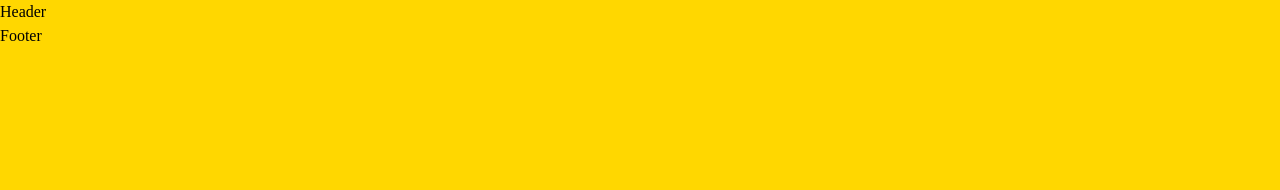
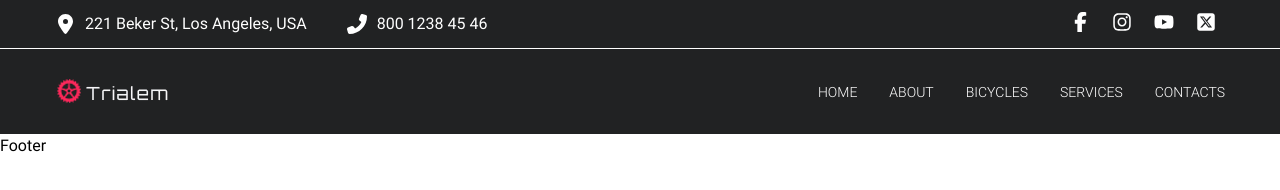
Before and after one commit to EvgMarty/Trialem, a website built with Vite: page src/html/layouts/_html.html in a window 1280 px wide. Built offline with nearby package versions, Linux system fonts and the light colour scheme.

Commit message:
created layout and header page

```diff
--- /dev/null
+++ b/src/html/_common.scss
@@ -0,0 +1,53 @@
+.icon {
+  display: flex;
+  gap: 10px;
+  align-items: center;
+
+  &::before {
+    content: '';
+    width: 20px;
+    height: 20px;
+    mask-size: contain;
+    mask-repeat: no-repeat;
+    mask-position: center;
+
+    background-color: currentColor;
+    transition: background-color 0.2s ease-in-out;
+  }
+}
+
+.icon-location {
+  &::before {
+    mask-image: var(--icon-location);
+  }
+}
+
+.icon-phone {
+  &::before {
+    mask-image: var(--icon-phone);
+  }
+}
+
+.icon-fb {
+  &::before {
+    mask-image: var(--icon-fb);
+  }
+}
+
+.icon-insta {
+  &::before {
+    mask-image: var(--icon-insta);
+  }
+}
+
+.icon-youtube {
+  &::before {
+    mask-image: var(--icon-youtube);
+  }
+}
+
+.icon-x {
+  &::before {
+    mask-image: var(--icon-x);
+  }
+}
--- a/src/html/_index.scss
+++ b/src/html/_index.scss
@@ -1 +1,3 @@
 @use 'layouts';
+@use 'components';
+@use 'common';
--- /dev/null
+++ b/src/html/components/_index.scss
@@ -0,0 +1,2 @@
+@use 'logo';
+@use 'social';
--- /dev/null
+++ b/src/html/components/logo/_index.html
@@ -0,0 +1,3 @@
+<a class="logo" href="/"
+  ><img src="/src/assets/images/logo.webp" width="114" height="25" alt="logo"
+/></a>
--- /dev/null
+++ b/src/html/components/social/_index.html
@@ -0,0 +1,34 @@
+<ul class="social">
+  <li>
+    <a
+      href="https://www.facebook.com/"
+      target="_blank"
+      class="social__link icon icon-fb"
+    >
+      <span class="sr-only"> Go to our facebook page</span></a
+    >
+  </li>
+  <li>
+    <a
+      href="https://www.instagram.com/"
+      target="_blank"
+      class="social__link icon icon-insta"
+    >
+      <span class="sr-only"> Go to our instagram page</span></a
+    >
+  </li>
+  <li>
+    <a
+      href="https://www.youtube.com/"
+      target="_blank"
+      class="social__link icon icon-youtube"
+    >
+      <span class="sr-only"> Go to our youtube page</span></a
+    >
+  </li>
+  <li>
+    <a href="https://x.com/" target="_blank" class="social__link icon icon-x">
+      <span class="sr-only"> Go to our x page</span></a
+    >
+  </li>
+</ul>
--- /dev/null
+++ b/src/html/components/social/_index.scss
@@ -0,0 +1,20 @@
+@use '../../../styles/mixins/' as *;
+
+.social {
+  display: flex;
+  gap: 13px;
+
+  &__link {
+    &::before {
+      background: var(--c-lightgray);
+      width: 14px;
+      height: 14px;
+    }
+
+    @include hover {
+      &::before {
+        background: var(--c-pink);
+      }
+    }
+  }
+}
--- a/src/html/layouts/header/_header.html
+++ b/src/html/layouts/header/_header.html
@@ -1 +1,39 @@
-<header>Header</header>
+<header class="header">
+  <div class="header-top">
+    <div class="container header-top__inner">
+      <ul class="contact-info">
+        <li>
+          <a
+            class="contact-info__link icon icon-location"
+            href="https://maps.app.goo.gl/VscAtGVoWVxxPVoM8"
+            >221 Beker St, Los Angeles, USA</a
+          >
+        </li>
+        <li>
+          <a class="contact-info__link icon icon-phone" href="tel:80012384546"
+            >800 1238 45 46</a
+          >
+        </li>
+      </ul>
+      <!-- social component -->
+      <include src="html/components/social/_index.html"></include>
+    </div>
+  </div>
+
+  <div class="header-bottom">
+    <div class="container header-bottom__inner">
+      <nav class="nav">
+        <!-- logo component -->
+        <include src="html/components/logo/_index.html"></include>
+
+        <ul class="menu">
+          <li><a class="menu__link" href="/">home</a></li>
+          <li><a class="menu__link" href="/about.html">about</a></li>
+          <li><a class="menu__link" href="/bicycles.html">bicycles</a></li>
+          <li><a class="menu__link" href="/services.html">services</a></li>
+          <li><a class="menu__link" href="/contacts.html">contacts</a></li>
+        </ul>
+      </nav>
+    </div>
+  </div>
+</header>
--- a/src/html/layouts/header/_index.scss
+++ b/src/html/layouts/header/_index.scss
@@ -1,3 +1,57 @@
-body {
-  background-color: gold;
+@use '../../../styles/mixins/' as *;
+
+.header {
+  background-color: #212223;
+  color: var(--c-white);
 }
+
+.header-top {
+  border-bottom: 1px solid var(--c-white);
+  &__inner {
+    display: flex;
+    justify-content: space-between;
+    padding-block: 12px;
+  }
+}
+
+.contact-info {
+  display: flex;
+  gap: 40px;
+
+  &__link {
+    transition: color 0.2s ease-in-out;
+
+    @include hover {
+      color: var(--c-pink);
+    }
+
+    &::before {
+      background-color: var(--c-lightgray);
+    }
+  }
+}
+
+.header-bottom {
+  padding: 30px 0;
+}
+.nav {
+  display: flex;
+  justify-content: space-between;
+  align-items: center;
+}
+
+.menu {
+  display: flex;
+  gap: 32px;
+
+  &__link {
+    text-transform: uppercase;
+    font-size: 14px;
+    font-weight: 300;
+    transition: color 0.2s ease-in-out;
+
+    @include hover {
+      color: var(--c-pink);
+    }
+  }
+}
--- a/src/styles/base/_fonts.scss
+++ b/src/styles/base/_fonts.scss
@@ -1,22 +1,47 @@
-@use "../mixins/"as *;
+@use '../mixins/' as *;
 
-$fontPrimary: "";
-$fontSecondary: "";
+$fontPrimary: 'Roboto';
+$fontSecondary: 'Anton';
 
 //
 
-@include font-woff2($fontPrimary, "/src/assets/fonts/#{$fontPrimary}-Thin", 100, normal);
-@include font-woff2($fontPrimary, "/src/assets/fonts/#{$fontPrimary}-ExtraLight", 200, normal);
-@include font-woff2($fontPrimary, "/src/assets/fonts/#{$fontPrimary}-Light", 300, normal);
-@include font-woff2($fontPrimary, "/src/assets/fonts/#{$fontPrimary}-Regular", 400, normal);
-@include font-woff2($fontPrimary, "/src/assets/fonts/#{$fontPrimary}-Medium", 500, normal);
-@include font-woff2($fontPrimary, "/src/assets/fonts/#{$fontPrimary}-SemiBold", 600, normal);
-@include font-woff2($fontPrimary, "/src/assets/fonts/#{$fontPrimary}-Bold", 700, normal);
-@include font-woff2($fontPrimary, "/src/assets/fonts/#{$fontPrimary}-ExtraBold", 800, normal);
-@include font-woff2($fontPrimary, "/src/assets/fonts/#{$fontPrimary}-Black", 900, normal);
+// @include font-woff2($fontPrimary, "/src/assets/fonts/#{$fontPrimary}-Thin", 100, normal);
+// @include font-woff2($fontPrimary, "/src/assets/fonts/#{$fontPrimary}-ExtraLight", 200, normal);
+@include font-woff2(
+  $fontPrimary,
+  '/src/assets/fonts/#{$fontPrimary}-Light',
+  300,
+  normal
+);
+@include font-woff2(
+  $fontPrimary,
+  '/src/assets/fonts/#{$fontPrimary}-Regular',
+  400,
+  normal
+);
+@include font-woff2(
+  $fontPrimary,
+  '/src/assets/fonts/#{$fontPrimary}-Medium',
+  500,
+  normal
+);
+// @include font-woff2($fontPrimary, "/src/assets/fonts/#{$fontPrimary}-SemiBold", 600, normal);
+@include font-woff2(
+  $fontPrimary,
+  '/src/assets/fonts/#{$fontPrimary}-Bold',
+  700,
+  normal
+);
+// @include font-woff2($fontPrimary, "/src/assets/fonts/#{$fontPrimary}-ExtraBold", 800, normal);
+// @include font-woff2($fontPrimary, "/src/assets/fonts/#{$fontPrimary}-Black", 900, normal);
 
-@include font-woff2($fontSecondary, "/src/assets/fonts/#{$fontSecondary}-Regular", 400, normal);
-@include font-woff2($fontSecondary, "/src/assets/fonts/#{$fontSecondary}-Medium", 500, normal);
-@include font-woff2($fontSecondary, "/src/assets/fonts/#{$fontSecondary}-SemiBold", 600, normal);
-@include font-woff2($fontSecondary, "/src/assets/fonts/#{$fontSecondary}-Bold", 700, normal);
-@include font-woff2($fontSecondary, "/src/assets/fonts/#{$fontSecondary}-ExtraBold", 800, normal);
+@include font-woff2(
+  $fontSecondary,
+  '/src/assets/fonts/#{$fontSecondary}-Regular',
+  400,
+  normal
+);
+// @include font-woff2($fontSecondary, "/src/assets/fonts/#{$fontSecondary}-Medium", 500, normal);
+// @include font-woff2($fontSecondary, "/src/assets/fonts/#{$fontSecondary}-SemiBold", 600, normal);
+// @include font-woff2($fontSecondary, "/src/assets/fonts/#{$fontSecondary}-Bold", 700, normal);
+// @include font-woff2($fontSecondary, "/src/assets/fonts/#{$fontSecondary}-ExtraBold", 800, normal);
--- a/src/styles/base/_variables.scss
+++ b/src/styles/base/_variables.scss
@@ -1,3 +1,8 @@
 :root {
+  --ff-primary: 'Roboto', sans-serif;
+  --ff-secondary: 'Anton', sans-serif;
 
+  --c-white: #ffffff;
+  --c-lightgray: #b2b2b9;
+  --c-pink: #ff285b;
 }
```
Also changed, not shown: src/html/components/logo/index.scss (added).
